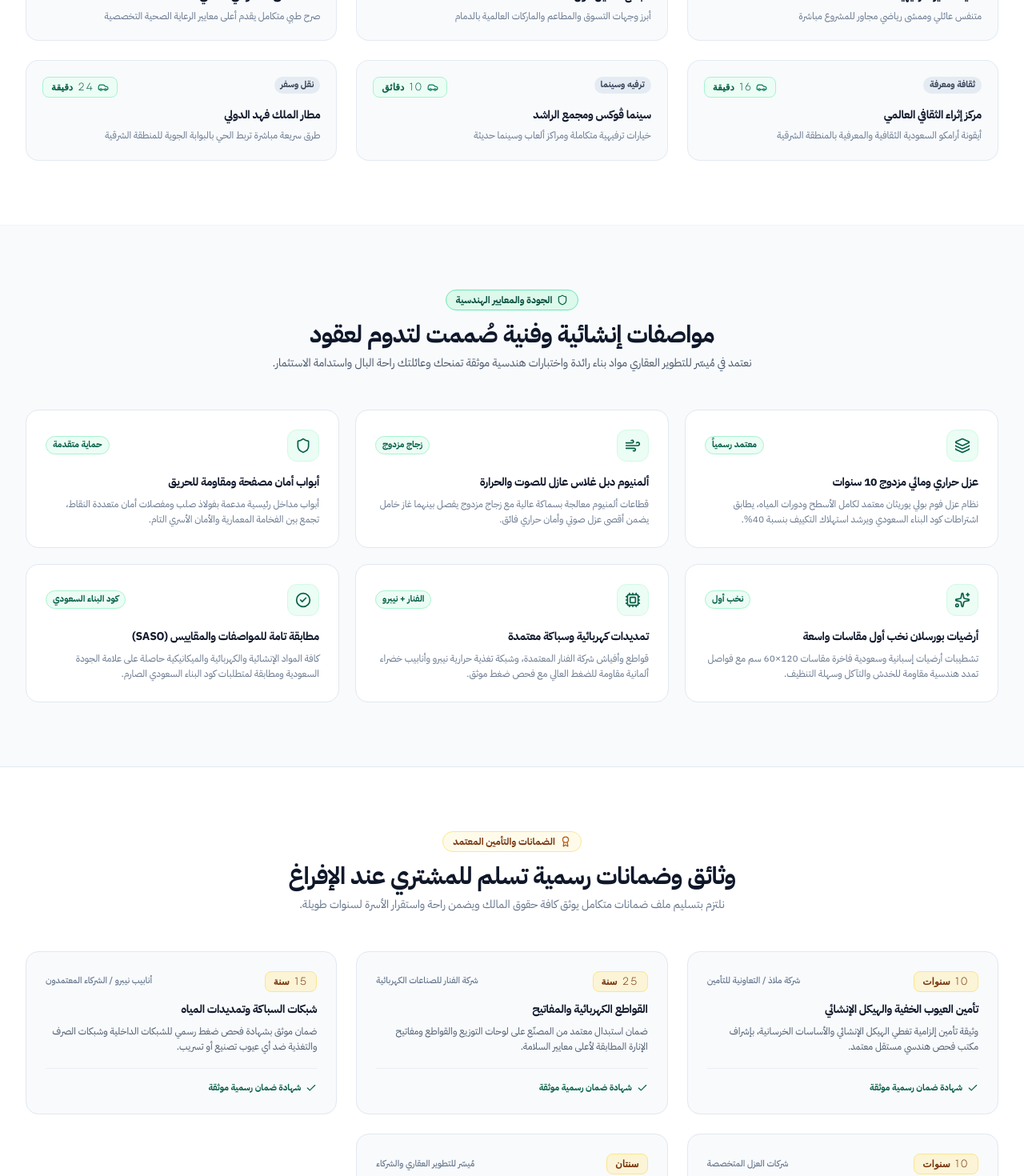
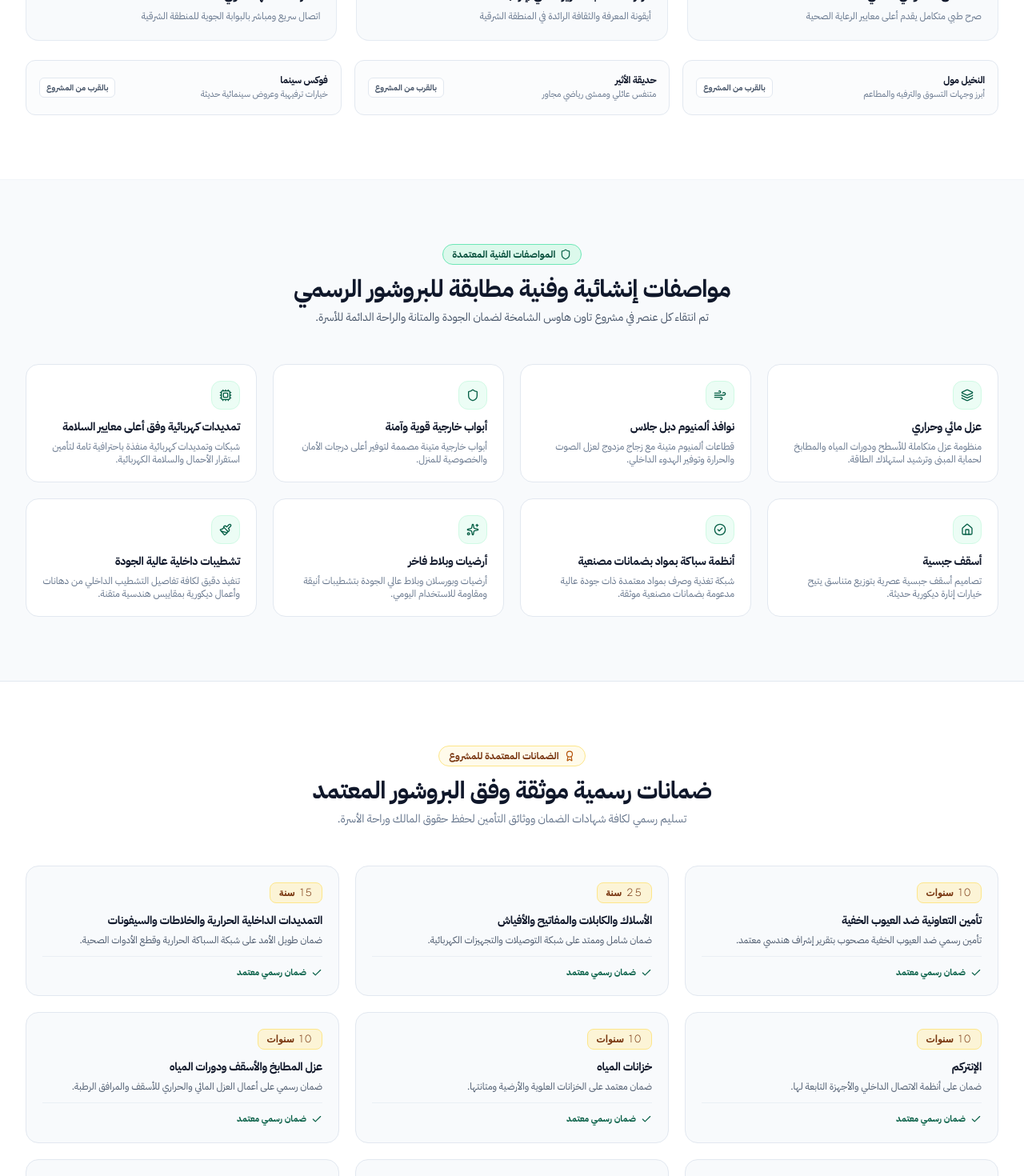
Before and after one commit to tahaeljoker/moyaser, a React (Vite) app: page / in a window 1280 px wide. Shown: the part 5060-6530 px from the top of the page at 80% size. Built offline with nearby package versions, Linux system fonts and the light colour scheme; no server answers; a web font is replaced by a local one.

Commit message:
fix(showcase): align brochure sections strictly with official specs, guarantees & landmarks

```diff
--- a/src/components/sections/NearbyLandmarks.jsx
+++ b/src/components/sections/NearbyLandmarks.jsx
@@ -1,12 +1,15 @@
-import { MapPin, Navigation, Compass, Car } from 'lucide-react';
+import { Compass, Car, MapPin } from 'lucide-react';
 
-const landmarks = [
-  { name: 'حديقة الأثير الترفيهية', time: '2 دقيقة', type: 'ترفيه وطبيعة', desc: 'متنفس عائلي وممشى رياضي مجاور للمشروع مباشرة' },
-  { name: 'مجمع النخيل مول', time: '12 دقيقة', type: 'تسوق وترفيه', desc: 'أبرز وجهات التسوق والمطاعم والماركات العالمية بالدمام' },
-  { name: 'المستشفى السعودي الألماني', time: '14 دقيقة', type: 'رعاية صحية', desc: 'صرح طبي متكامل يقدم أعلى معايير الرعاية الصحية التخصصية' },
-  { name: 'مركز إثراء الثقافي العالمي', time: '16 دقيقة', type: 'ثقافة ومعرفة', desc: 'أيقونة أرامكو السعودية الثقافية والمعرفية بالمنطقة الشرقية' },
-  { name: 'سينما ڤوكس ومجمع الراشد', time: '10 دقائق', type: 'ترفيه وسينما', desc: 'خيارات ترفيهية متكاملة ومراكز ألعاب وسينما حديثة' },
-  { name: 'مطار الملك فهد الدولي', time: '24 دقيقة', type: 'نقل وسفر', desc: 'طرق سريعة مباشرة تربط الحي بالبوابة الجوية للمنطقة الشرقية' },
+const timedLandmarks = [
+  { name: 'مستشفى السعودي الألماني', time: '14 دقيقة', desc: 'صرح طبي متكامل يقدم أعلى معايير الرعاية الصحية' },
+  { name: 'مركز الملك عبد العزيز الثقافي (إثراء)', time: '16 دقيقة', desc: 'أيقونة المعرفة والثقافة الرائدة في المنطقة الشرقية' },
+  { name: 'مطار الملك فهد الدولي', time: '24 دقيقة', desc: 'اتصال سريع ومباشر بالبوابة الجوية للمنطقة الشرقية' },
+];
+
+const nearbyLandmarks = [
+  { name: 'النخيل مول', desc: 'أبرز وجهات التسوق والترفيه والمطاعم' },
+  { name: 'حديقة الأثير', desc: 'متنفس عائلي وممشى رياضي مجاور' },
+  { name: 'فوكس سينما', desc: 'خيارات ترفيهية وعروض سينمائية حديثة' },
 ];
 
 export default function NearbyLandmarks() {
@@ -19,22 +22,23 @@ export default function NearbyLandmarks() {
             <span>الموقع الاستراتيجي والمعالم القريبة</span>
           </div>
           <h2 className="text-2xl sm:text-3xl font-extrabold text-slate-900 font-heading">
-            دقائق معدودة تفصلك عن أهم وجهات الدمام والظهران
+            موقع حيوي متصل بأهم وجهات الدمام
           </h2>
           <p className="text-slate-500 text-xs sm:text-sm mt-2">
-            موقع استثنائي في حي حديقة الأثير بالدمام يوفر اتصالاً سريعاً بالطرق المحورية وشبكة الخدمات الحيوية.
+            موقع استثنائي في حي حديقة الأثير بالدمام يوفر وصولاً سريعاً للمرافق الحيوية والمعالم الرئيسية.
           </p>
         </div>
 
-        <div className="grid grid-cols-1 md:grid-cols-2 lg:grid-cols-3 gap-4 sm:gap-6">
-          {landmarks.map((item, idx) => (
+        {/* Timed landmarks */}
+        <div className="grid grid-cols-1 md:grid-cols-3 gap-4 sm:gap-6 mb-6">
+          {timedLandmarks.map((item, idx) => (
             <div
               key={idx}
-              className="p-5 rounded-2xl bg-slate-50 border border-slate-200/80 hover:border-emerald-300 hover:shadow-md transition-all group"
+              className="p-5 rounded-2xl bg-slate-50 border border-slate-200/80 hover:border-emerald-300 transition-all group"
             >
               <div className="flex items-start justify-between gap-3 mb-3">
-                <span className="text-[11px] font-bold px-2 py-0.5 rounded-full bg-slate-200/80 text-slate-700">
-                  {item.type}
+                <span className="text-[11px] font-bold px-2 py-0.5 rounded-full bg-emerald-100/70 text-emerald-900">
+                  وجهة رئيسية
                 </span>
                 <span className="inline-flex items-center gap-1 text-emerald-800 font-mono font-bold text-xs bg-emerald-50 px-2.5 py-1 rounded-lg border border-emerald-200">
                   <Car className="w-3.5 h-3.5 text-emerald-700" />
@@ -50,6 +54,24 @@ export default function NearbyLandmarks() {
             </div>
           ))}
         </div>
+
+        {/* Nearby landmarks without invented minutes */}
+        <div className="grid grid-cols-1 sm:grid-cols-3 gap-4">
+          {nearbyLandmarks.map((item, idx) => (
+            <div
+              key={idx}
+              className="p-4 rounded-xl bg-slate-50/60 border border-slate-200 flex items-center justify-between gap-3"
+            >
+              <div>
+                <h4 className="text-xs font-bold text-slate-900">{item.name}</h4>
+                <p className="text-[11px] text-slate-500 mt-0.5">{item.desc}</p>
+              </div>
+              <span className="text-[10px] font-bold text-slate-600 bg-white border border-slate-200 px-2 py-1 rounded-md shrink-0">
+                بالقرب من المشروع
+              </span>
+            </div>
+          ))}
+        </div>
       </div>
     </section>
   );
--- a/src/components/sections/ProjectGuarantees.jsx
+++ b/src/components/sections/ProjectGuarantees.jsx
@@ -1,35 +1,50 @@
-import { ShieldCheck, Award, FileText, Check } from 'lucide-react';
+import { Award, Check } from 'lucide-react';
 
 const guarantees = [
   {
     period: '10 سنوات',
-    title: 'تأمين العيوب الخفية والهيكل الإنشائي',
-    provider: 'شركة ملاذ / التعاونية للتأمين',
-    desc: 'وثيقة تأمين إلزامية تغطي الهيكل الإنشائي والأساسات الخرسانية، بإشراف مكتب فحص هندسي مستقل معتمد.',
+    title: 'تأمين التعاونية ضد العيوب الخفية',
+    desc: 'تأمين رسمي ضد العيوب الخفية مصحوب بتقرير إشراف هندسي معتمد.',
   },
   {
     period: '25 سنة',
-    title: 'القواطع الكهربائية والمفاتيح',
-    provider: 'شركة الفنار للصناعات الكهربائية',
-    desc: 'ضمان استبدال معتمد من المصنّع على لوحات التوزيع والقواطع ومفاتيح الإنارة المطابقة لأعلى معايير السلامة.',
+    title: 'الأسلاك والكابلات والمفاتيح والأفياش',
+    desc: 'ضمان شامل وممتد على شبكة التوصيلات والتجهيزات الكهربائية.',
   },
   {
     period: '15 سنة',
-    title: 'شبكات السباكة وتمديدات المياه',
-    provider: 'أنابيب نيبرو / الشركاء المعتمدون',
-    desc: 'ضمان موثق بشهادة فحص ضغط رسمي للشبكات الداخلية وشبكات الصرف والتغذية ضد أي عيوب تصنيع أو تسريب.',
+    title: 'التمديدات الداخلية الحرارية والخلاطات والسيفونات',
+    desc: 'ضمان طويل الأمد على شبكة السباكة الحرارية وقطع الأدوات الصحية.',
   },
   {
     period: '10 سنوات',
-    title: 'العوازل المائية والحرارية والخزانات',
-    provider: 'شركات العزل المتخصصة',
-    desc: 'شهادة ضمان مختومة لعوازل الأسطح والحمامات والخزانات الأرضية والعلوية المقاومة للرطوبة وتسربات المياه.',
+    title: 'الإنتركم',
+    desc: 'ضمان على أنظمة الاتصال الداخلي والأجهزة التابعة لها.',
+  },
+  {
+    period: '10 سنوات',
+    title: 'خزانات المياه',
+    desc: 'ضمان معتمد على الخزانات العلوية والأرضية ومتانتها.',
+  },
+  {
+    period: '10 سنوات',
+    title: 'عزل المطابخ والأسقف ودورات المياه',
+    desc: 'ضمان رسمي على أعمال العزل المائي والحراري للأسقف والمرافق الرطبة.',
+  },
+  {
+    period: '5 سنوات',
+    title: 'السخانات',
+    desc: 'ضمان استبدال وصيانة معتمد لسخانات المياه المركزية أو الفردية.',
   },
   {
     period: 'سنتان',
-    title: 'الألمنيوم والدهانات والتجهيزات',
-    provider: 'مُيسّر للتطوير العقاري والشركاء',
-    desc: 'ضمان صيانة ومتابعة شامل للأبواب، النوافذ، الإكسسوارات، والدهانات الداخلية والخارجية بعد تاريخ الاستلام.',
+    title: 'الإنارة ومراوح الشفط وباب الكراج',
+    desc: 'ضمان صيانة للتجهيزات الكهربائية التشغيلية ومحرك باب الكراج.',
+  },
+  {
+    period: 'سنتان',
+    title: 'الألمنيوم',
+    desc: 'ضمان معتمد على قطاعات الألمنيوم والنوافذ والزجاج.',
   },
 ];
 
@@ -40,35 +55,34 @@ export default function ProjectGuarantees() {
         <div className="text-center max-w-2xl mx-auto mb-12">
           <div className="inline-flex items-center gap-1.5 px-3 py-1 rounded-full bg-amber-50 border border-amber-200 text-amber-900 text-xs font-bold mb-3">
             <Award className="w-3.5 h-3.5 text-amber-700" />
-            <span>الضمانات والتأمين المعتمد</span>
+            <span>الضمانات المعتمدة للمشروع</span>
           </div>
           <h2 className="text-2xl sm:text-3xl font-extrabold text-slate-900 font-heading">
-            وثائق وضمانات رسمية تسلم للمشتري عند الإفراغ
+            ضمانات رسمية موثقة وفق البروشور المعتمد
           </h2>
           <p className="text-slate-500 text-xs sm:text-sm mt-2">
-            نلتزم بتسليم ملف ضمانات متكامل يوثق كافة حقوق المالك ويضمن راحة واستقرار الأسرة لسنوات طويلة.
+            تسليم رسمي لكافة شهادات الضمان ووثائق التأمين لحفظ حقوق المالك وراحة الأسرة.
           </p>
         </div>
 
-        <div className="grid grid-cols-1 md:grid-cols-2 lg:grid-cols-3 gap-4 sm:gap-6">
+        <div className="grid grid-cols-1 md:grid-cols-2 lg:grid-cols-3 gap-4 sm:gap-5">
           {guarantees.map((g, idx) => (
             <div
               key={idx}
-              className="p-5 sm:p-6 rounded-2xl bg-slate-50 border border-slate-200 hover:border-amber-300 hover:bg-amber-50/20 transition-all flex flex-col justify-between"
+              className="p-5 rounded-2xl bg-slate-50 border border-slate-200 hover:border-amber-300 transition-all flex flex-col justify-between"
             >
               <div>
                 <div className="flex items-center justify-between mb-3">
                   <span className="text-xs font-mono font-bold text-amber-900 bg-amber-100/70 border border-amber-200 px-2.5 py-1 rounded-lg">
                     {g.period}
                   </span>
-                  <span className="text-[11px] text-slate-500 font-medium">{g.provider}</span>
                 </div>
-                <h3 className="text-sm font-bold text-slate-900 mb-2">{g.title}</h3>
-                <p className="text-xs text-slate-600 leading-relaxed">{g.desc}</p>
+                <h3 className="text-xs sm:text-sm font-bold text-slate-900 mb-1.5">{g.title}</h3>
+                <p className="text-[11px] sm:text-xs text-slate-600 leading-relaxed">{g.desc}</p>
               </div>
-              <div className="pt-4 mt-4 border-t border-slate-200/60 flex items-center gap-1.5 text-emerald-800 text-[11px] font-bold">
+              <div className="pt-3 mt-3 border-t border-slate-200/60 flex items-center gap-1.5 text-emerald-800 text-[11px] font-bold">
                 <Check className="w-3.5 h-3.5" />
-                <span>شهادة ضمان رسمية موثقة</span>
+                <span>ضمان رسمي معتمد</span>
               </div>
             </div>
           ))}
--- a/src/components/sections/TechnicalSpecs.jsx
+++ b/src/components/sections/TechnicalSpecs.jsx
@@ -1,41 +1,45 @@
-import { Shield, Layers, Wind, Sparkles, Cpu, CheckCircle2 } from 'lucide-react';
+import { Shield, Layers, Wind, Sparkles, Cpu, CheckCircle2, Home, Paintbrush } from 'lucide-react';
 
 const specs = [
   {
     icon: Layers,
-    title: 'عزل حراري ومائي مزدوج 10 سنوات',
-    desc: 'نظام عزل فوم بولي يوريثان معتمد لكامل الأسطح ودورات المياه، يطابق اشتراطات كود البناء السعودي ويرشد استهلاك التكييف بنسبة 40%.',
-    badge: 'معتمد رسمياً',
+    title: 'عزل مائي وحراري',
+    desc: 'منظومة عزل متكاملة للأسطح ودورات المياه والمطابخ لحماية المبنى وترشيد استهلاك الطاقة.',
   },
   {
     icon: Wind,
-    title: 'ألمنيوم دبل غلاس عازل للصوت والحرارة',
-    desc: 'قطاعات ألمنيوم معالجة بسماكة عالية مع زجاج مزدوج يفصل بينهما غاز خامل يضمن أقصى عزل صوتي وأمان حراري فائق.',
-    badge: 'زجاج مزدوج',
+    title: 'نوافذ ألمنيوم دبل جلاس',
+    desc: 'قطاعات ألمنيوم متينة مع زجاج مزدوج لعزل الصوت والحرارة وتوفير الهدوء الداخلي.',
   },
   {
     icon: Shield,
-    title: 'أبواب أمان مصفحة ومقاومة للحريق',
-    desc: 'أبواب مداخل رئيسية مدعمة بفولاذ صلب ومفصلات أمان متعددة النقاط، تجمع بين الفخامة المعمارية والأمان الأسري التام.',
-    badge: 'حماية متقدمة',
+    title: 'أبواب خارجية قوية وآمنة',
+    desc: 'أبواب خارجية متينة مصممة لتوفير أعلى درجات الأمان والخصوصية للمنزل.',
+  },
+  {
+    icon: Cpu,
+    title: 'تمديدات كهربائية وفق أعلى معايير السلامة',
+    desc: 'شبكات وتمديدات كهربائية منفذة باحترافية تامة لتأمين استقرار الأحمال والسلامة الكهربائية.',
+  },
+  {
+    icon: Home,
+    title: 'أسقف جبسية',
+    desc: 'تصاميم أسقف جبسية عصرية بتوزيع متناسق يتيح خيارات إنارة ديكورية حديثة.',
+  },
+  {
+    icon: CheckCircle2,
+    title: 'أنظمة سباكة بمواد بضمانات مصنعية',
+    desc: 'شبكة تغذية وصرف بمواد معتمدة ذات جودة عالية مدعومة بضمانات مصنعية موثقة.',
   },
   {
     icon: Sparkles,
-    title: 'أرضيات بورسلان نخب أول مقاسات واسعة',
-    desc: 'تشطيبات أرضيات إسبانية وسعودية فاخرة مقاسات 120×60 سم مع فواصل تمدد هندسية مقاومة للخدش والتآكل وسهلة التنظيف.',
-    badge: 'نخب أول',
+    title: 'أرضيات وبلاط فاخر',
+    desc: 'أرضيات وبورسلان وبلاط عالي الجودة بتشطيبات أنيقة ومقاومة للاستخدام اليومي.',
   },
   {
-    icon: Cpu,
-    title: 'تمديدات كهربائية وسباكة معتمدة',
-    desc: 'قواطع وأفياش شركة الفنار المعتمدة، وشبكة تغذية حرارية نيبرو وأنابيب خضراء ألمانية مقاومة للضغط العالي مع فحص ضغط موثق.',
-    badge: 'الفنار + نيبرو',
-  },
-  {
-    icon: CheckCircle2,
-    title: 'مطابقة تامة للمواصفات والمقاييس (SASO)',
-    desc: 'كافة المواد الإنشائية والكهربائية والميكانيكية حاصلة على علامة الجودة السعودية ومطابقة لمتطلبات كود البناء السعودي الصارم.',
-    badge: 'كود البناء السعودي',
+    icon: Paintbrush,
+    title: 'تشطيبات داخلية عالية الجودة',
+    desc: 'تنفيذ دقيق لكافة تفاصيل التشطيب الداخلي من دهانات وأعمال ديكورية بمقاييس هندسية متقنة.',
   },
 ];
 
@@ -46,35 +50,30 @@ export default function TechnicalSpecs() {
         <div className="text-center max-w-2xl mx-auto mb-12">
           <div className="inline-flex items-center gap-1.5 px-3 py-1 rounded-full bg-emerald-100/70 border border-emerald-300 text-emerald-900 text-xs font-bold mb-3">
             <Shield className="w-3.5 h-3.5 text-emerald-800" />
-            <span>الجودة والمعايير الهندسية</span>
+            <span>المواصفات الفنية المعتمدة</span>
           </div>
           <h2 className="text-2xl sm:text-3xl font-extrabold text-slate-900 font-heading">
-            مواصفات إنشائية وفنية صُممت لتدوم لعقود
+            مواصفات إنشائية وفنية مطابقة للبروشور الرسمي
           </h2>
           <p className="text-slate-600 text-xs sm:text-sm mt-2">
-            نعتمد في مُيسّر للتطوير العقاري مواد بناء رائدة واختبارات هندسية موثقة تمنحك وعائلتك راحة البال واستدامة الاستثمار.
+            تم انتقاء كل عنصر في مشروع تاون هاوس الشامخة لضمان الجودة والمتانة والراحة الدائمة للأسرة.
           </p>
         </div>
 
-        <div className="grid grid-cols-1 md:grid-cols-2 lg:grid-cols-3 gap-5">
+        <div className="grid grid-cols-1 sm:grid-cols-2 lg:grid-cols-4 gap-4 sm:gap-5">
           {specs.map((item, idx) => {
             const Icon = item.icon;
             return (
               <div
                 key={idx}
-                className="p-5 sm:p-6 rounded-2xl bg-white border border-slate-200 shadow-xs hover:border-emerald-300 hover:shadow-md transition-all flex flex-col justify-between"
+                className="p-5 rounded-2xl bg-white border border-slate-200 shadow-xs hover:border-emerald-300 transition-all flex flex-col justify-between"
               >
                 <div>
-                  <div className="flex items-center justify-between gap-2 mb-4">
-                    <div className="w-10 h-10 rounded-xl bg-emerald-50 border border-emerald-100 flex items-center justify-center text-emerald-800">
-                      <Icon className="w-5 h-5" />
-                    </div>
-                    <span className="text-[11px] font-bold text-emerald-800 bg-emerald-50 border border-emerald-200 px-2 py-0.5 rounded-full">
-                      {item.badge}
-                    </span>
+                  <div className="w-9 h-9 rounded-xl bg-emerald-50 border border-emerald-100 flex items-center justify-center text-emerald-800 mb-3">
+                    <Icon className="w-4 h-4" />
                   </div>
-                  <h3 className="text-sm font-bold text-slate-900 mb-2">{item.title}</h3>
-                  <p className="text-xs text-slate-500 leading-relaxed">{item.desc}</p>
+                  <h3 className="text-xs sm:text-sm font-bold text-slate-900 mb-1.5">{item.title}</h3>
+                  <p className="text-[11px] sm:text-xs text-slate-500 leading-relaxed">{item.desc}</p>
                 </div>
               </div>
             );
```
